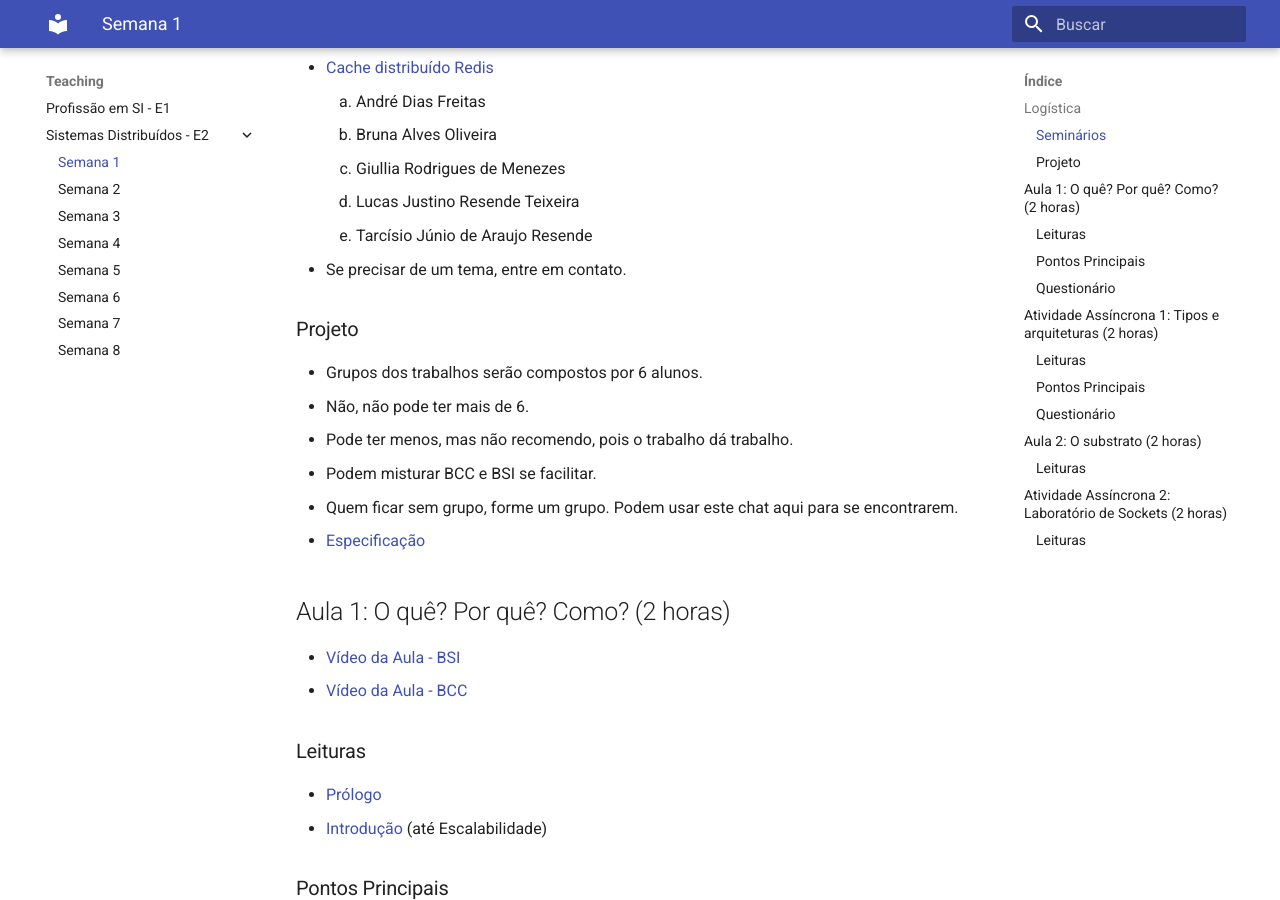
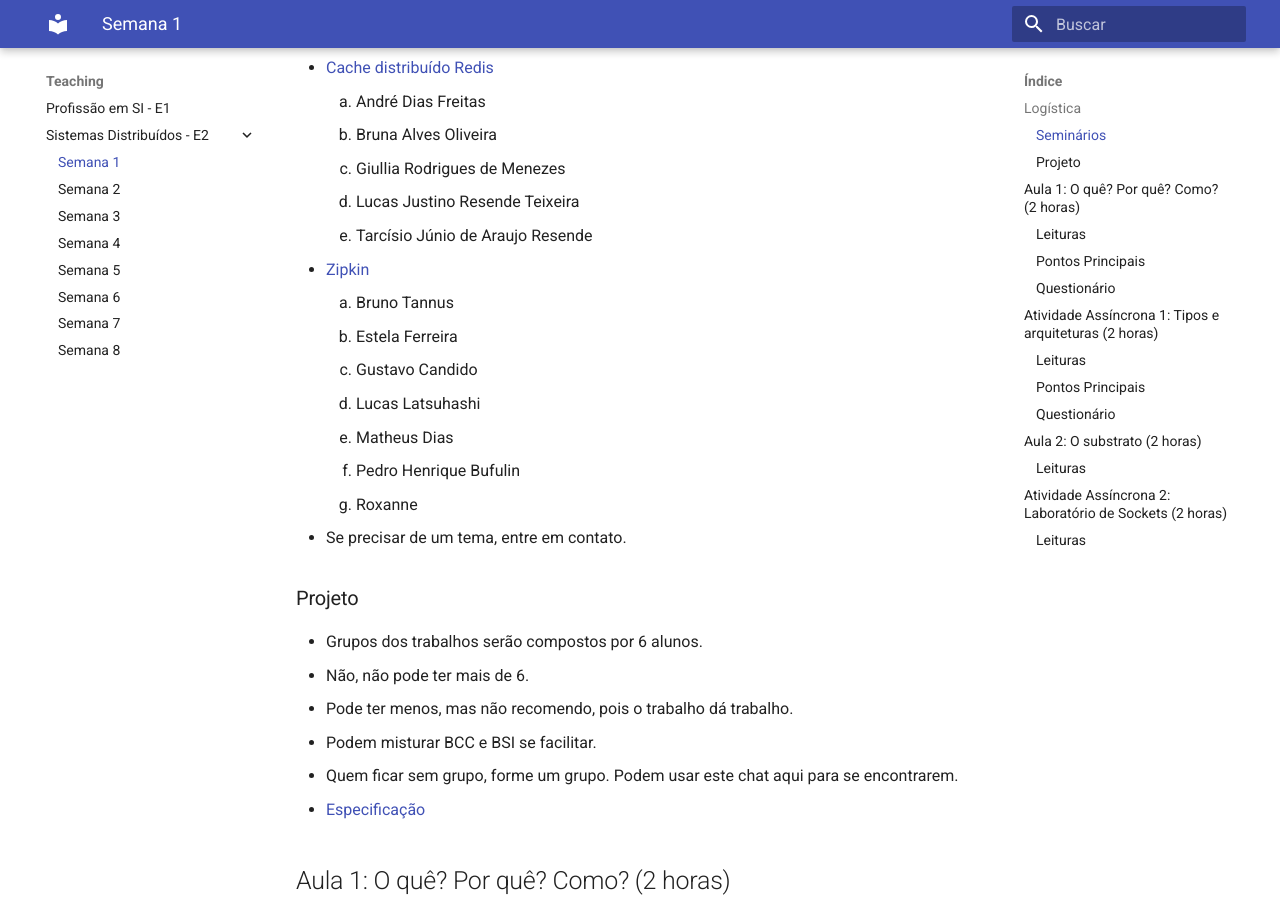
Before and after one commit to lasarojc/lasarojc.github.io, an MkDocs documentation site: the page built from docs/teaching/gbc074gsi028/semana1.md, in a window 1280 px wide and 900 px high, scrolled down 5188 px. Built offline with MkDocs 1.6.1 and Material for MkDocs 9.7.7, drawn with Linux system fonts in a browser that asks for light colours; emoji names are drawn with the system emoji font; formulas are drawn with MathJax 3.

Commit message:
seminario

```diff
--- a/docs/teaching/gbc074gsi028/semana1.md
+++ b/docs/teaching/gbc074gsi028/semana1.md
@@ -148,6 +148,14 @@ Como sugestão inicial de temas, temos a seguinte lista, que pode ser expandida
     1. Giullia Rodrigues de Menezes
     1. Lucas Justino Resende Teixeira
     1. Tarcísio Júnio de Araujo Resende
+* [Zipkin](https://zipkin.io/)
+    1. Bruno Tannus
+    1. Estela Ferreira
+    1. Gustavo Candido
+    1. Lucas Latsuhashi
+    1. Matheus Dias
+    1. Pedro Henrique Bufulin
+    1. Roxanne
 * Se precisar de um tema, entre em contato.
 
 ### Projeto
```
